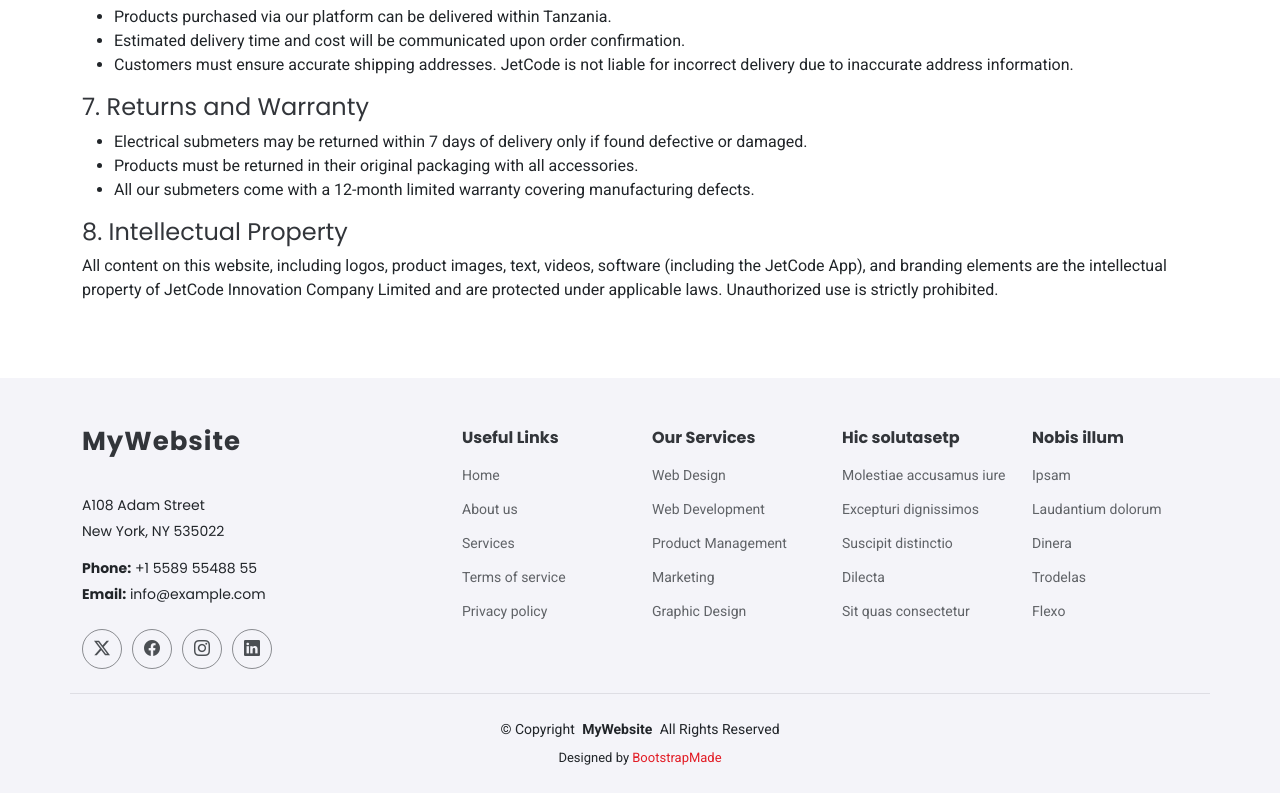
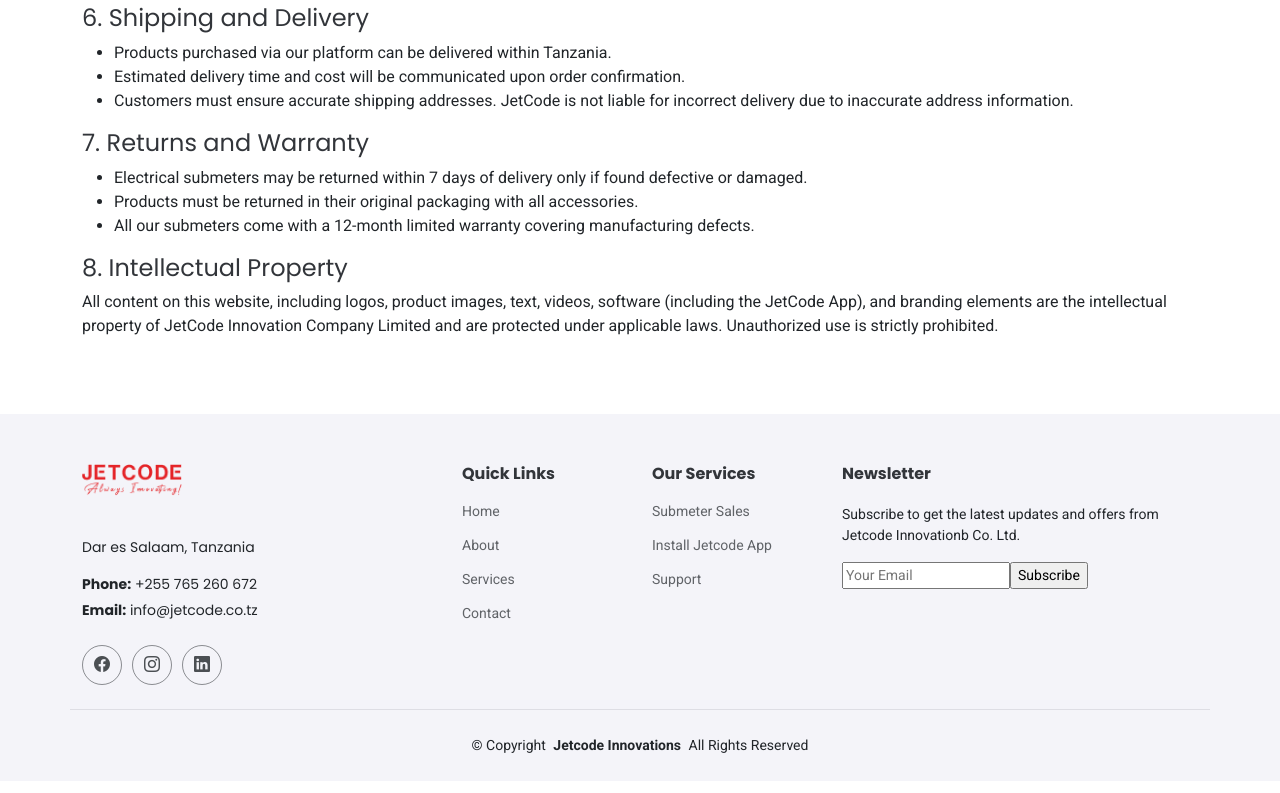
Before and after one commit to Rodgence/Jetcode, a plain HTML site: page terms-conditions.html in a window 1280 px wide. Shown: the part 1113-1906 px from the top of the page. Drawn offline with Linux system fonts and the light colour scheme.

Commit message:
footer updated

```diff
--- a/terms-conditions.html
+++ b/terms-conditions.html
@@ -54,11 +54,11 @@
 
 
     <!-- Terms and Conditions Section -->
-    <section id="terms" class="terms section">
+    <section id="terms" class="terms section mt-5 pt-5">
       <div class="container" data-aos="fade-up" data-aos-delay="100">
         <div class="section-title">
           <h2>Terms and Conditions</h2>
-          <p>Effective Date: [Insert Date]</p>
+          <p>Effective Date: 25/05/2025</p>
         </div>
         <div class="terms-content">
           <h3>Company Name: JetCode Innovation Company Limited</h3>
@@ -116,84 +116,62 @@
 
   </main>
 
+
   <footer id="footer" class="footer light-background">
 
     <div class="container footer-top">
       <div class="row gy-4">
         <div class="col-lg-4 col-md-6 footer-about">
           <a href="index.html" class="logo d-flex align-items-center">
-            <span class="sitename">MyWebsite</span>
+            <img src="assets/img/Group.png" alt="Jetcode Innovationb Co. Ltd" style="height:32px;margin-right:8px;">
+            <!-- <span class="sitename">Jetcode Innovationb Co. Ltd</span> -->
           </a>
           <div class="footer-contact pt-3">
-            <p>A108 Adam Street</p>
-            <p>New York, NY 535022</p>
-            <p class="mt-3"><strong>Phone:</strong> <span>+1 5589 55488 55</span></p>
-            <p><strong>Email:</strong> <span>info@example.com</span></p>
+            <p>Dar es Salaam, Tanzania</p>
+            <p class="mt-3"><strong>Phone:</strong> <span>+255 765 260 672</span></p>
+            <p><strong>Email:</strong> <span>info@jetcode.co.tz</span></p>
           </div>
           <div class="social-links d-flex mt-4">
-            <a href=""><i class="bi bi-twitter-x"></i></a>
-            <a href=""><i class="bi bi-facebook"></i></a>
-            <a href=""><i class="bi bi-instagram"></i></a>
-            <a href=""><i class="bi bi-linkedin"></i></a>
+            <a href="#"><i class="bi bi-facebook"></i></a>
+            <a href="#"><i class="bi bi-instagram"></i></a>
+            <a href="#"><i class="bi bi-linkedin"></i></a>
           </div>
         </div>
 
         <div class="col-lg-2 col-md-3 footer-links">
-          <h4>Useful Links</h4>
+          <h4>Quick Links</h4>
           <ul>
-            <li><a href="#">Home</a></li>
-            <li><a href="#">About us</a></li>
-            <li><a href="#">Services</a></li>
-            <li><a href="#">Terms of service</a></li>
-            <li><a href="#">Privacy policy</a></li>
+            <li><a href="#hero">Home</a></li>
+            <li><a href="#about">About</a></li>
+            <li><a href="#services">Services</a></li>
+            <li><a href="#contact">Contact</a></li>
           </ul>
         </div>
 
         <div class="col-lg-2 col-md-3 footer-links">
           <h4>Our Services</h4>
           <ul>
-            <li><a href="#">Web Design</a></li>
-            <li><a href="#">Web Development</a></li>
-            <li><a href="#">Product Management</a></li>
-            <li><a href="#">Marketing</a></li>
-            <li><a href="#">Graphic Design</a></li>
+            <li><a href="#services">Submeter Sales</a></li>
+            <li><a href="https://play.google.com/store/apps/details?id=com.jetcode.jetcodeinno&pcampaignid=web_share">Install Jetcode App</a></li>
+            <li><a href="#services">Support</a></li>
           </ul>
         </div>
 
-        <div class="col-lg-2 col-md-3 footer-links">
-          <h4>Hic solutasetp</h4>
-          <ul>
-            <li><a href="#">Molestiae accusamus iure</a></li>
-            <li><a href="#">Excepturi dignissimos</a></li>
-            <li><a href="#">Suscipit distinctio</a></li>
-            <li><a href="#">Dilecta</a></li>
-            <li><a href="#">Sit quas consectetur</a></li>
-          </ul>
+        <div class="col-lg-4 col-md-6 footer-newsletter">
+          <h4>Newsletter</h4>
+          <p>Subscribe to get the latest updates and offers from Jetcode Innovationb Co. Ltd.</p>
+          <form action="#" method="post">
+            <input type="email" name="email" placeholder="Your Email"><input type="submit" value="Subscribe">
+          </form>
         </div>
-
-        <div class="col-lg-2 col-md-3 footer-links">
-          <h4>Nobis illum</h4>
-          <ul>
-            <li><a href="#">Ipsam</a></li>
-            <li><a href="#">Laudantium dolorum</a></li>
-            <li><a href="#">Dinera</a></li>
-            <li><a href="#">Trodelas</a></li>
-            <li><a href="#">Flexo</a></li>
-          </ul>
-        </div>
-
       </div>
     </div>
 
     <div class="container copyright text-center mt-4">
-      <p>© <span>Copyright</span> <strong class="px-1 sitename">MyWebsite</strong> <span>All Rights Reserved</span></p>
-      <div class="credits">
-        <!-- All the links in the footer should remain intact. -->
-        <!-- You can delete the links only if you've purchased the pro version. -->
-        <!-- Licensing information: https://bootstrapmade.com/license/ -->
-        <!-- Purchase the pro version with working PHP/AJAX contact form: [buy-url] -->
-        Designed by <a href="https://bootstrapmade.com/">BootstrapMade</a>
-      </div>
+      <p>© Copyright <strong class="px-1 sitename">Jetcode Innovations</strong> All Rights Reserved</p>
+      <!-- <div class="credits">
+        Designed by Jetcode Innovationb Co. Ltd
+      </div> -->
     </div>
 
   </footer>
```
